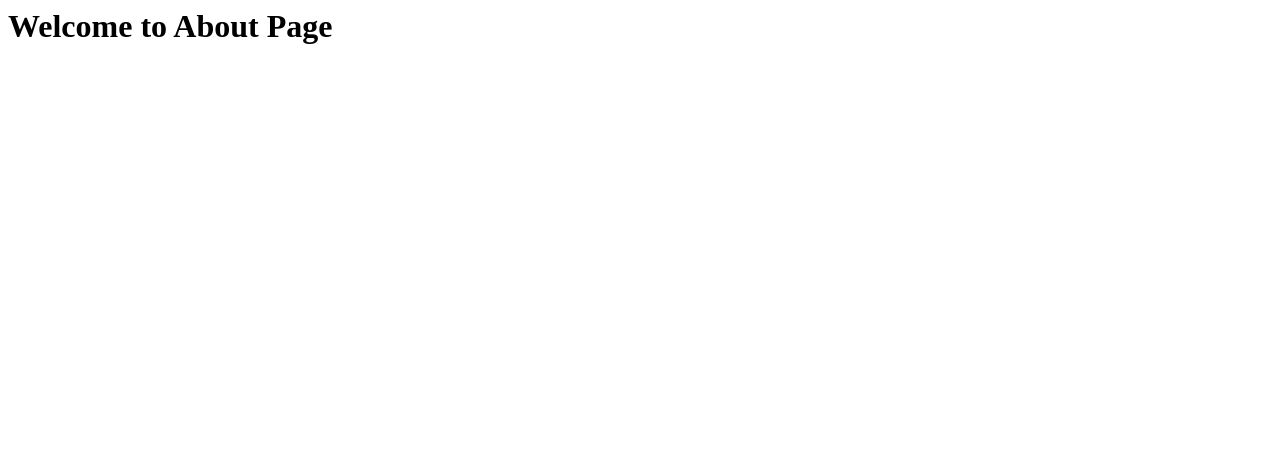
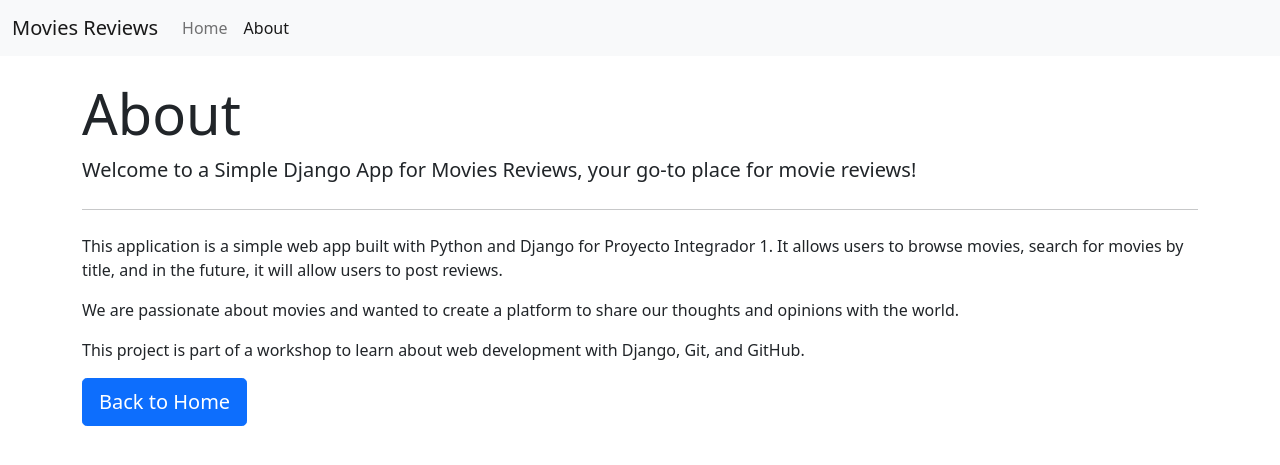
Before and after one commit to Mateoloperaortiz/DjangoMovieReviews, a Django app: page /about/ in a window 1280 px wide. Shown: the top 465 px of the page. Run offline with Django 5.2, Linux system fonts and the light colour scheme.

Commit message:
Mejora de la pagina about.html

```diff
--- a/movie/templates/about.html
+++ b/movie/templates/about.html
@@ -2,10 +2,48 @@
 <html lang="en">
 <head>
     <meta charset="UTF-8">
-    <title>About Us</title>
+    <title>About</title>
+    <link href="https://cdn.jsdelivr.net/npm/bootstrap@5.1.3/dist/css/bootstrap.min.css" rel="stylesheet">
 </head>
 <body>
-    <h1>Welcome to About Page</h1>
-    <p>This is the about page of our Movie Reviews application.</p>
+    <nav class="navbar navbar-expand-lg navbar-light bg-light">
+        <div class="container-fluid">
+            <a class="navbar-brand" href="{% url 'home' %}">Movies Reviews</a>
+            <button class="navbar-toggler" type="button" data-bs-toggle="collapse" data-bs-target="#navbarNav" aria-controls="navbarNav" aria-expanded="false" aria-label="Toggle navigation">
+                <span class="navbar-toggler-icon"></span>
+            </button>
+            <div class="collapse navbar-collapse" id="navbarNav">
+                <ul class="navbar-nav">
+                    <li class="nav-item">
+                        <a class="nav-link {% if request.path == '/' %}active{% endif %}" href="{% url 'home' %}">Home</a>
+                    </li>
+                    <li class="nav-item">
+                        <a class="nav-link {% if request.path == '/about/' %}active{% endif %}" href="{% url 'about' %}">About</a>
+                    </li>
+                </ul>
+            </div>
+        </div>
+    </nav>
+
+    <div class="container mt-4">
+        <div class="jumbotron">
+            <h1 class="display-4">About</h1>
+            <p class="lead">Welcome to a Simple Django App for Movies Reviews, your go-to place for movie reviews!</p>
+            <hr class="my-4">
+            <p>
+                This application is a simple web app built with Python and Django for Proyecto Integrador 1.
+                It allows users to browse movies, search for movies by title, and in the future, it will allow users to post reviews.
+            </p>
+            <p>
+                We are passionate about movies and wanted to create a platform to share our thoughts and opinions with the world.
+            </p>
+            <p>
+                This project is part of a workshop to learn about web development with Django, Git, and GitHub.
+            </p>
+            <a class="btn btn-primary btn-lg" href="{% url 'home' %}" role="button">Back to Home</a>
+        </div>
+    </div>
+
+    <br/>
 </body>
 </html>
--- a/movie/views.py
+++ b/movie/views.py
@@ -11,4 +11,4 @@ def home(request):
     return render(request, 'home.html', {'searchTerm':searchTerm, 'movies': movies})
 
 def about(request):
-    return HttpResponse('<h1>Welcome to About Page</h1>')
+    return render(request, 'about.html')
```
Also changed, not shown: movie/templates/home.html (+6 -8 lines).
